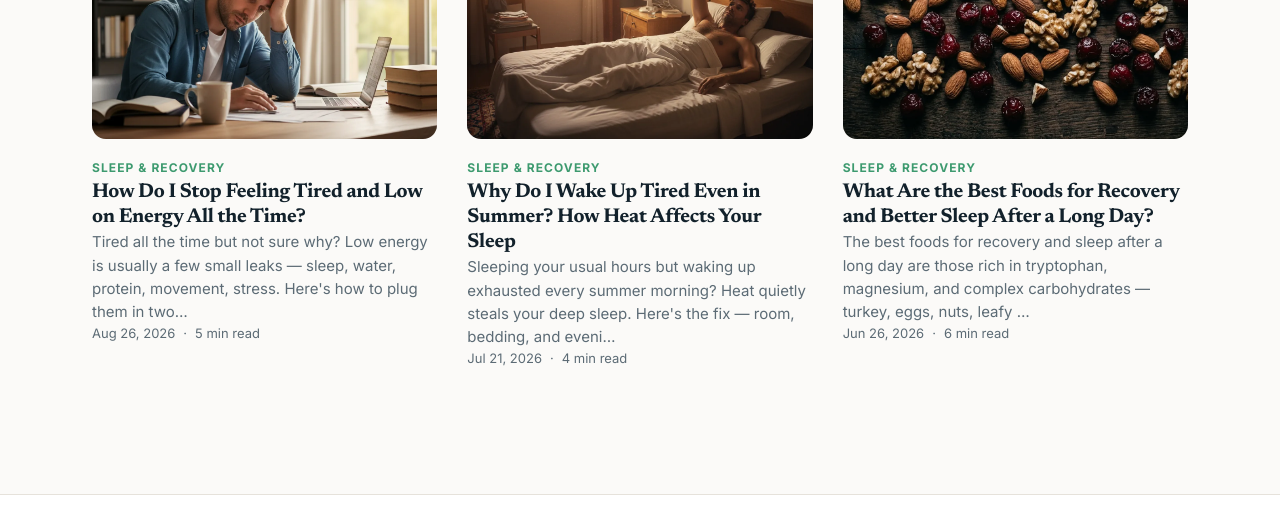
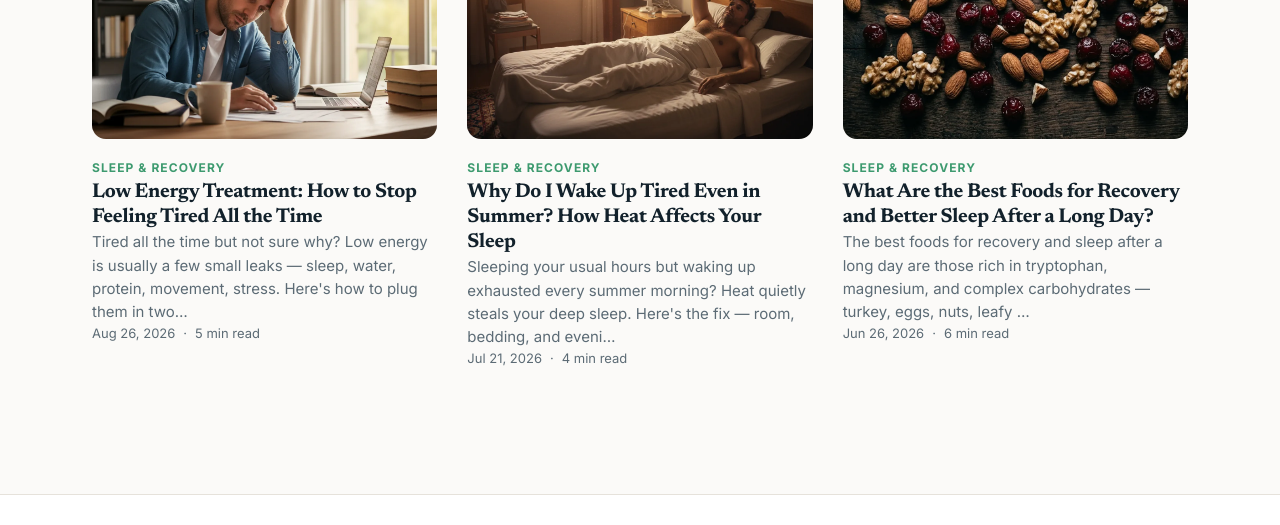
Before and after one commit to avi4motion-art/everydayfithabits, a plain HTML site: page blogs/sleep-recovery/how-to-sleep-well-when-sharing-a-bed/index.html in a window 1280 px wide. Shown: the part 9503-10028 px from the top of the page. Drawn offline with Linux system fonts and the light colour scheme.

Commit message:
Tiredness article: new title in cards (blogs/sleep-recovery/how-to-sleep-well-when-sharing-a-bed/index.html)

```diff
--- a/blogs/sleep-recovery/how-to-sleep-well-when-sharing-a-bed/index.html
+++ b/blogs/sleep-recovery/how-to-sleep-well-when-sharing-a-bed/index.html
@@ -252,7 +252,7 @@ footer .fine p{margin:0;font-size:12.5px;color:var(--muted)}
 <section class="strip"><div class="striphead"><h2>Keep reading</h2></div><div class="grid3"><article class="card">
 <a class="thumb" href="../../../blogs/sleep-recovery/how-to-stop-feeling-tired-low-energy/" tabindex="-1" aria-hidden="true"><img src="../../../images/f-how-to-stop-feeling-tired-low-energy.webp" alt="" loading="lazy" decoding="async"></a>
 <div class="cbody"><a class="kicker" href="../../../blogs/sleep-recovery/">Sleep & Recovery</a>
-<h3><a href="../../../blogs/sleep-recovery/how-to-stop-feeling-tired-low-energy/">How Do I Stop Feeling Tired and Low on Energy All the Time?</a></h3>
+<h3><a href="../../../blogs/sleep-recovery/how-to-stop-feeling-tired-low-energy/">Low Energy Treatment: How to Stop Feeling Tired All the Time</a></h3>
 <p>Tired all the time but not sure why? Low energy is usually a few small leaks — sleep, water, protein, movement, stress. Here&#x27;s how to plug them in two…</p>
 <div class="meta"><time datetime="2026-08-26">Aug 26, 2026</time><span>·</span><span>5 min read</span></div>
 </div></article><article class="card">
```
